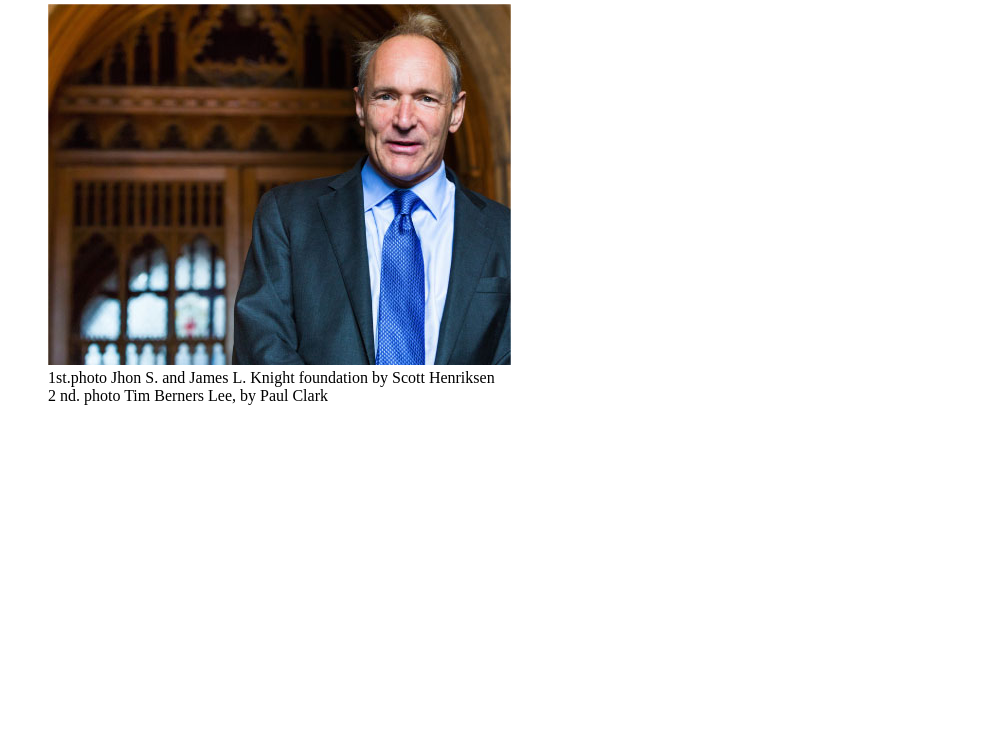
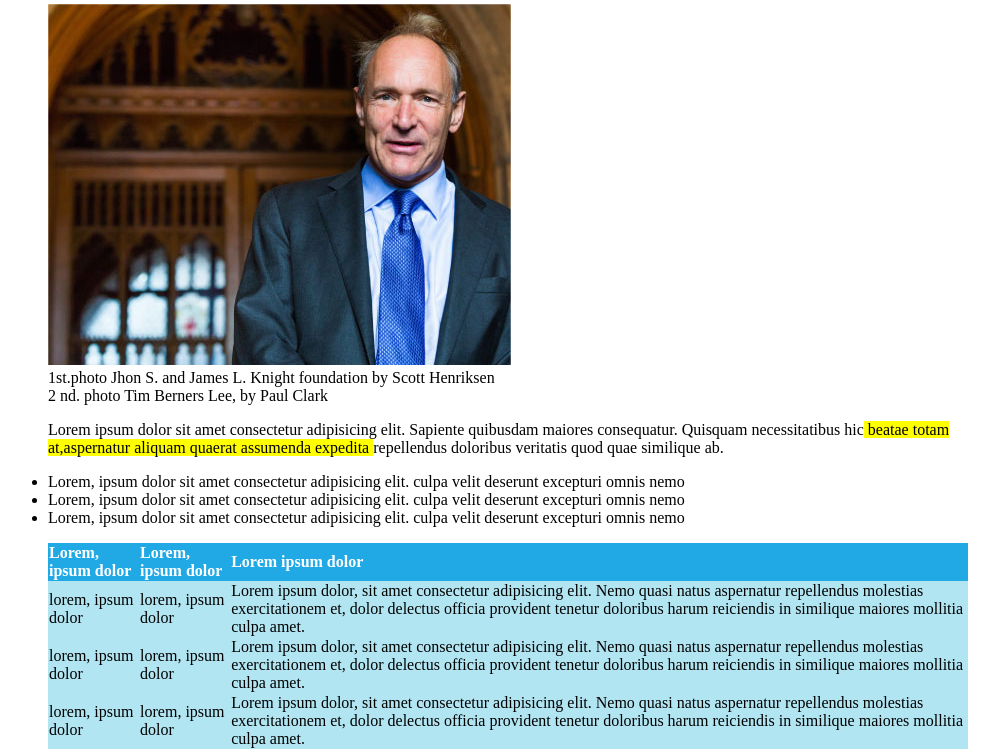
Before and after one commit to AlicePisciuneri/html-css-booleaner, a plain HTML site: page index.html in a window 1280 px wide. Shown: the part 618-1367 px from the top of the page, without its empty margins (132-1131 px from the left). Before the commit the page ends 1023 px from the top, so only its background shows below. Drawn offline with Linux system fonts and the light colour scheme.

Commit message:
articolo e  tabella

```diff
--- a/index.html
+++ b/index.html
@@ -20,12 +20,14 @@
 </header>
 <main>
      <article>
+
         <!--header articolo-->
         <header class="article header">
         <h1>Interner deve essere al servizio del "bene pubblico": il manifesto di Tim Berners Lee</h1>
         <address class="text-gray">Scritto da <a href="#">The Booleaners</a></address>
         <time class="text-gray text-small" datetime="2020-10-10">il 10/10/2020</time>
         </header>
+
         <!--photo article-->
         <figure class="article photo">
                 <img src="img/tim-1.jpg" alt="Tim Berners">
@@ -35,7 +37,69 @@
                 2 nd. photo Tim Berners Lee, by Paul Clark</figcaption>
         </figure>
 
+        <!--contenuto pagina-->
+        <section id="article content">
+                <p>Lorem ipsum dolor sit amet consectetur adipisicing elit. Sapiente quibusdam maiores consequatur. Quisquam
+                   necessitatibus hic<mark> beatae totam at,aspernatur aliquam quaerat assumenda expedita </mark>
+                   repellendus doloribus veritatis quod quae similique ab.</p>
+        </section>
      </article>
+        <ul>
+            <li>Lorem, ipsum dolor sit amet consectetur adipisicing elit. culpa velit deserunt excepturi omnis nemo </li>
+            <li>Lorem, ipsum dolor sit amet consectetur adipisicing elit. culpa velit deserunt excepturi omnis nemo </li>
+            <li>Lorem, ipsum dolor sit amet consectetur adipisicing elit. culpa velit deserunt excepturi omnis nemo </li>
+         </ul>
+
+         <table>
+                <thead>
+                  <tr>
+                    <th>Lorem, ipsum dolor </th>
+                    <th>Lorem, ipsum dolor </th>
+                    <th>Lorem ipsum dolor </th>
+                  </tr>
+                </thead>
+                <tbody>
+                <tr>
+                    <td>lorem, ipsum dolor</td>
+                    <td class="even">lorem, ipsum dolor</td>
+                    <td>Lorem ipsum dolor, sit amet consectetur adipisicing elit.
+                        Nemo quasi natus aspernatur repellendus
+                         molestias exercitationem et, dolor delectus officia provident tenetur
+                         doloribus harum reiciendis in similique maiores mollitia culpa amet.</td>
+                </tr>
+                 <tr>
+                    <td>lorem, ipsum dolor</td>
+                    <td class="even">lorem, ipsum dolor</td>
+                    <td>Lorem ipsum dolor, sit amet consectetur adipisicing elit.
+                        Nemo quasi natus aspernatur repellendus
+                         molestias exercitationem et, dolor delectus officia provident tenetur
+                         doloribus harum reiciendis in similique maiores mollitia culpa amet.</td>
+                </tr>
+                 <tr>
+                    <td>lorem, ipsum dolor</td>
+                    <td class="even">lorem, ipsum dolor</td>
+                    <td>Lorem ipsum dolor, sit amet consectetur adipisicing elit.
+                        Nemo quasi natus aspernatur repellendus
+                         molestias exercitationem et, dolor delectus officia provident tenetur
+                         doloribus harum reiciendis in similique maiores mollitia culpa amet.</td>
+                </tr>
+        </tbody>
+         </table>
+
+
+
+
+
+
+
+
+
+
+
+
+         </table>
+
+
 </main>
 </div>
 </body>
--- a/style.css
+++ b/style.css
@@ -4,6 +4,10 @@ body,figure {
 a {
     text-decoration: none;
     color: #7dcaee;
+}
+ul {
+    padding-inline-start: 0;
+    list-style-position: insi;
 }
 .container {
     max-width: 1080px;
@@ -12,6 +16,9 @@ a {
 .text-gray {
     color: #808080;
 }
+ .text-small {
+    font-size: 12px;
+ }
 
 /* intestazione*/
 #main-header{
@@ -38,3 +45,22 @@ h1 {
 .article-picture {
     margin: 20px 0
 }
+
+/* tabella evidenziata */
+table {
+    border-collapse: collapse;
+}
+
+th {
+    text-align: left;
+    background-color: #20a9e5;
+    color: #fff;
+}
+tr {
+    background-color: #b1e5f2;
+
+}
+
+tr.even {
+    background-color: #fff;
+}
```
